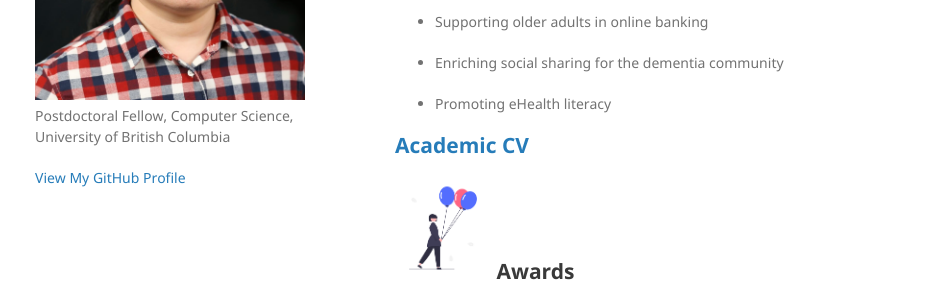
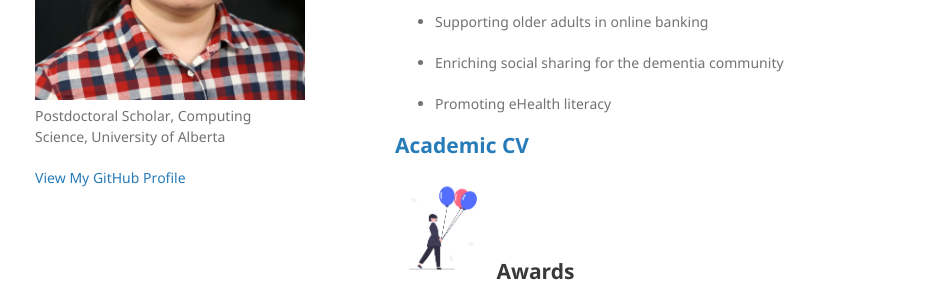
Before and after one commit to jiamin-dai/jiamin-dai.github.io, a Jekyll site: the page built from index.md, in a window 1280 px wide. Shown: the part 310-610 px from the top of the page, without its empty margins (175-1101 px from the left). Built offline with Jekyll 4.4.1, drawn with Linux system fonts in a browser that asks for light colours; our own code applies the rules of GitHub Pages for plain Markdown files.

Commit message:
Update _config.yml

```diff
--- a/_config.yml
+++ b/_config.yml
@@ -1,6 +1,6 @@
 title: Jiamin (Carrie) Dai, PhD
 logo: /assets/img/CHI2018 Day1-11_preview2.jpg
-description: Postdoctoral Fellow, Computer Science, University of British Columbia
+description: Postdoctoral Scholar, Computing Science, University of Alberta
 show_downloads: false
 google_analytics:
 theme: jekyll-theme-minimal
```
